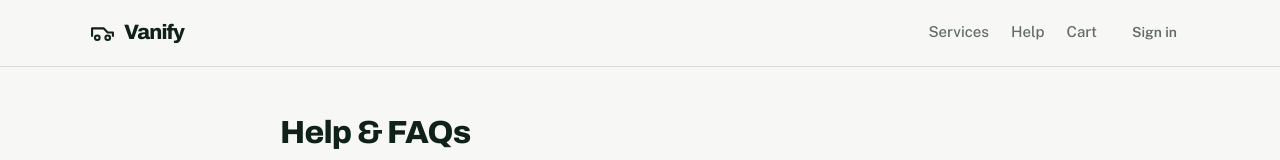
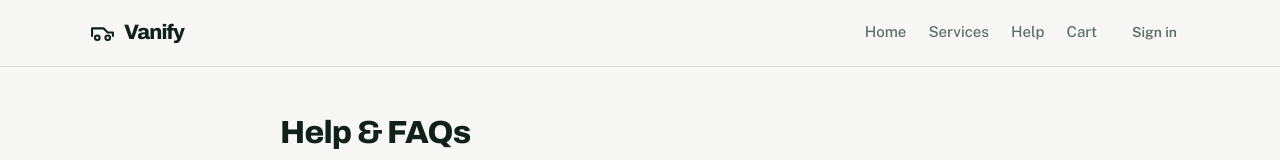
Before and after one commit to NagaramShashikanth25/vanify52, a Next.js app: page /help in a window 1280 px wide. Shown: the top 160 px of the page. Built offline with nearby package versions, Linux system fonts and the light colour scheme; no server answers.

Commit message:
added new option in navbar

```diff
--- a/components/SiteHeader.jsx
+++ b/components/SiteHeader.jsx
@@ -12,6 +12,7 @@ export default async function SiteHeader() {
       <div className="wrap bar">
         <Link href="/" className="brand"><Logo />Vanify</Link>
         <nav className="mainnav">
+          <Link href="/">Home</Link>
           <Link href="/services">Services</Link>
           <Link href="/help">Help</Link>
           {session?.role === "ADMIN" && <Link href="/admin">Ops</Link>}
```
